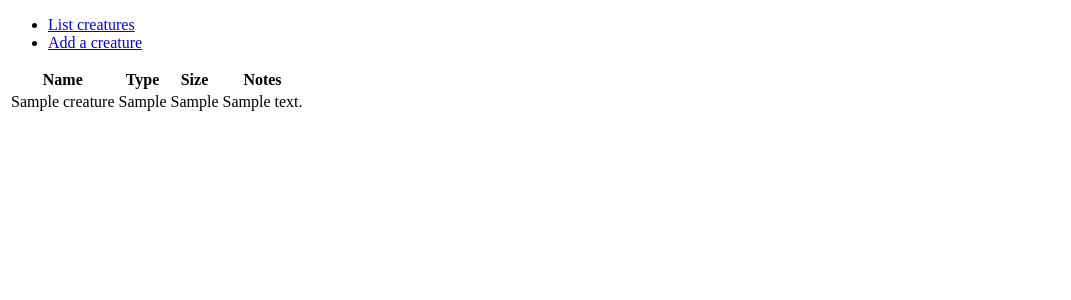
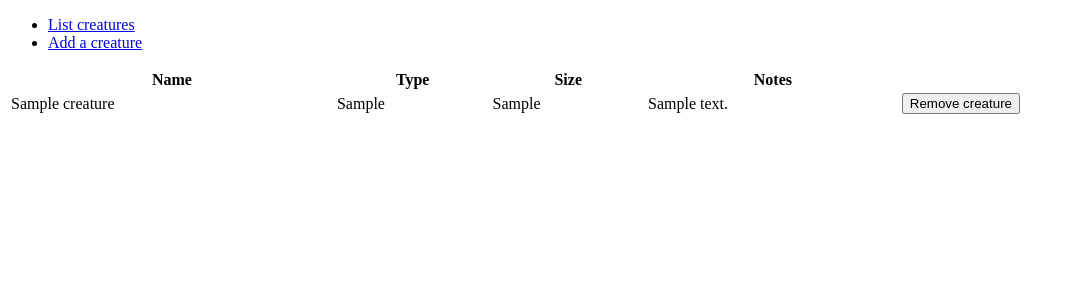
Before and after one commit to tire95/Vicipaedia-Arcanum, a Flask app: page /creatures in a window 1280 px wide. Shown: the top 300 px of the page, without its empty margins (0-1071 px from the left). Run offline with Flask 2, Linux system fonts and the light colour scheme; tables that the repository leaves empty hold one stand-in row (values such as "Sample post").

Commit message:
Add capability to remove creature

```diff
--- a/application/creatures/views.py
+++ b/application/creatures/views.py
@@ -13,12 +13,21 @@ def creatures_form():
     return render_template("creatures/new.html")
 
 
-@app.route("/creatures/", methods=["POST"])
-def creatures_create():
-    creature = Creature(request.form.get("name"), request.form.get(
-        "type"), request.form.get("size"), request.form.get("notes"))
+@app.route("/creatures/<creature_id>/", methods=["POST"])
+def remove_creature(creature_id):
 
-    db.session().add(creature)
+    db.session.query(Creature).filter(Creature.id==creature_id).delete()
     db.session().commit()
 
     return redirect(url_for("creatures_index"))
+
+
+@app.route("/creatures/", methods=["POST"])
+def creatures_create():
+    creature_to_add = Creature(request.form.get("name"), request.form.get(
+        "type"), request.form.get("size"), request.form.get("notes"))
+
+    db.session().add(creature_to_add)
+    db.session().commit()
+
+    return redirect(url_for("creatures_index"))
--- a/application/templates/creatures/list.html
+++ b/application/templates/creatures/list.html
@@ -1,12 +1,13 @@
 {% extends "layout.html" %}
 
 {% block body %}
-<table>
+<table style="width: 100%">
     <tr>
         <th>Name</th>
         <th>Type</th>
         <th>Size</th>
         <th>Notes</th>
+        <th></th>
     </tr>
     {% for creature in creatures %}
     <tr>
@@ -14,6 +15,11 @@
         <td>{{ creature.type }}</td>
         <td>{{ creature.size }}</td>
         <td>{{ creature.notes }}</td>
+        <td>
+            <form method="POST" action="{{ url_for('remove_creature', creature_id=creature.id) }}">
+                <input type="submit" value="Remove creature"/>
+            </form>
+        </td>
     </tr>
     {% endfor %}
 </table>
--- a/application/templates/layout.html
+++ b/application/templates/layout.html
@@ -2,7 +2,7 @@
 <html>
   <head>
     <meta charset="utf-8">
-    <title>TodoApp</title>
+    <title>Vicipaedia Arcanum</title>
   </head>
 
   <body>
```
